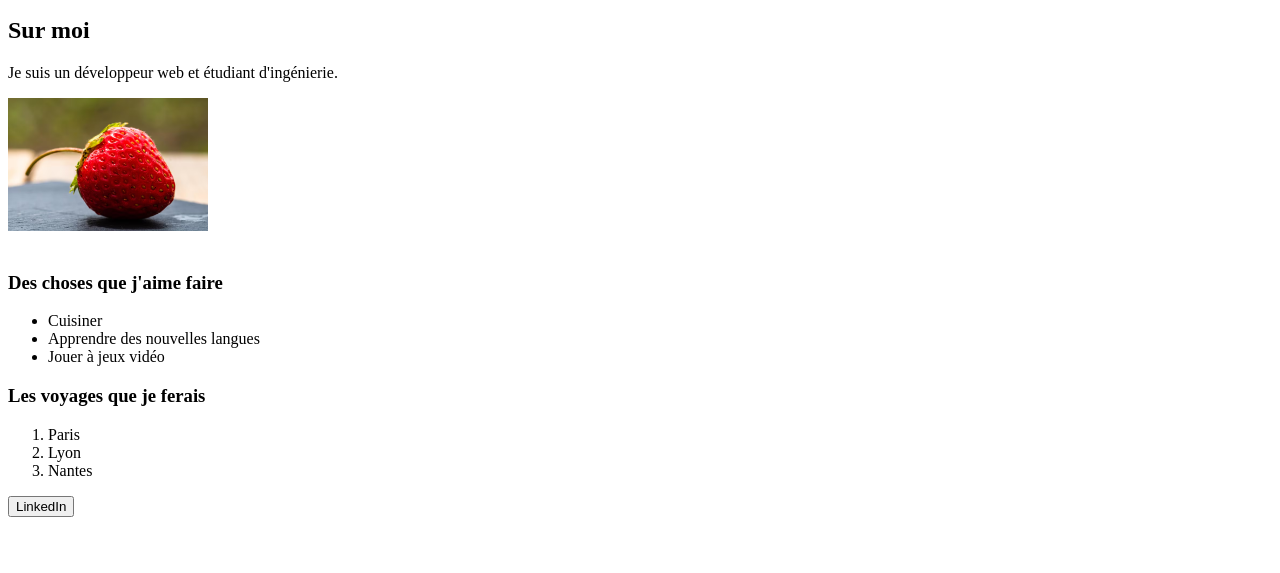
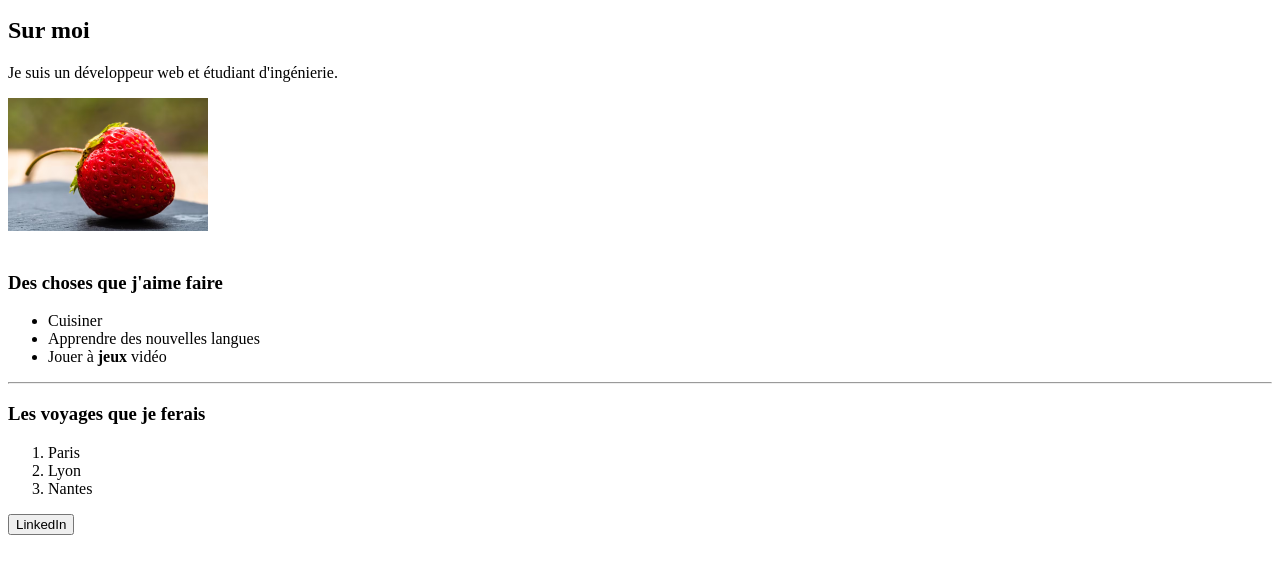
Before and after one commit to PedroAltounian/DevWebECM, a plain HTML site: page oi.html in a window 1280 px wide. Shown: the part 101-674 px from the top of the page. Drawn offline with Linux system fonts and the light colour scheme; files that its build step writes are made by us from their sources; files whose address does not match are found by name.

Commit message:
.\oi.html

```diff
--- a/oi.html
+++ b/oi.html
@@ -4,6 +4,7 @@
     <meta charset="UTF-8">
     <meta http-equiv="X-UA-Compatible" content="IE=edge">
     <meta name="viewport" content="width=device-width, initial-scale=1.0">
+    <link rel=""stylesheet" href="css/style.css">
     <title>Pedro Altounian website</title>
 </head>
 
@@ -21,8 +22,10 @@
     <ul>
         <li>Cuisiner</li>
         <li>Apprendre des nouvelles langues</li>
-        <li>Jouer à jeux vidéo</li>
+        <li>Jouer à <strong><a>jeux</a></strong> vidéo</li>
     </ul>
+
+    <hr/>
 
     <h3>Les voyages que je ferais</h3>
     <ol>
```
Also changed, not shown: README.md, links-and-images/images.html (added), links-and-images/images/Morango.avif (renamed from Morango.avif), links-and-images/links.html (added), style.css (added).
